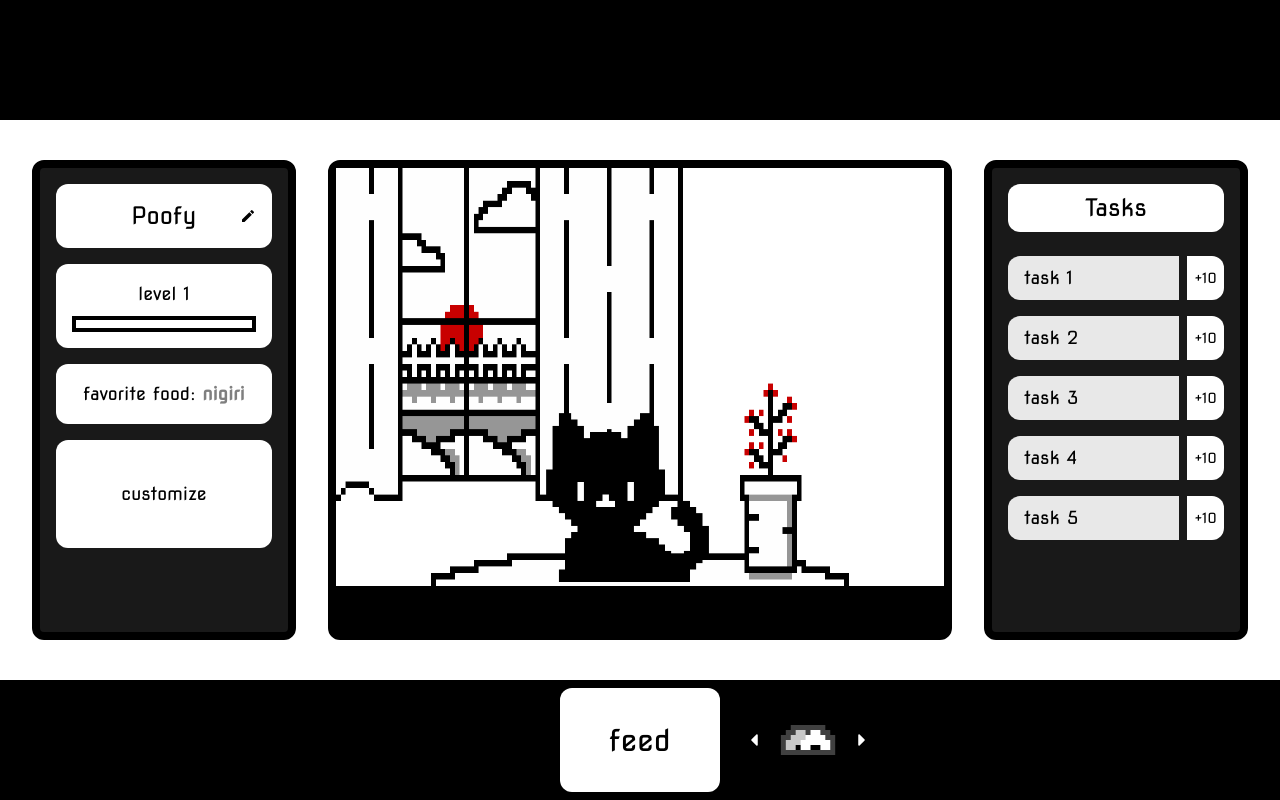
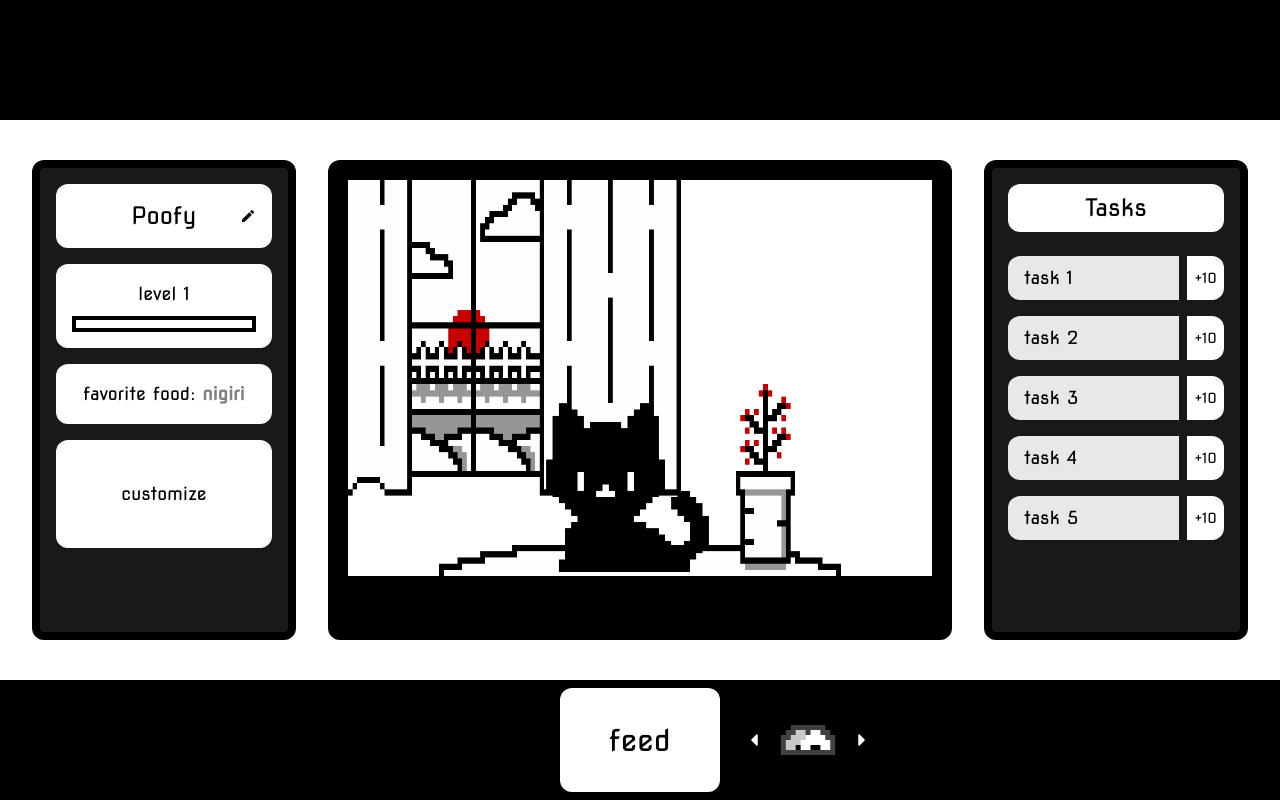
Before and after one commit to RishikSarkar/neko-sekai, a Next.js app: page / in a window 1280 px wide. Built offline with nearby package versions, Linux system fonts and the light colour scheme; a web font is replaced by a local one.

Commit message:
increased pet display border radius

```diff
--- a/components/Pet.jsx
+++ b/components/Pet.jsx
@@ -173,7 +173,7 @@ export default function Pet() {
             </div>
           </div>
 
-          <div className='h-full border-8 col-span-2 border-black rounded-xl'>
+          <div className='h-full border-[20px] col-span-2 border-black rounded-xl'>
 
             <div className='h-[90%] flex bg-white items-end justify-center'>
 
```
